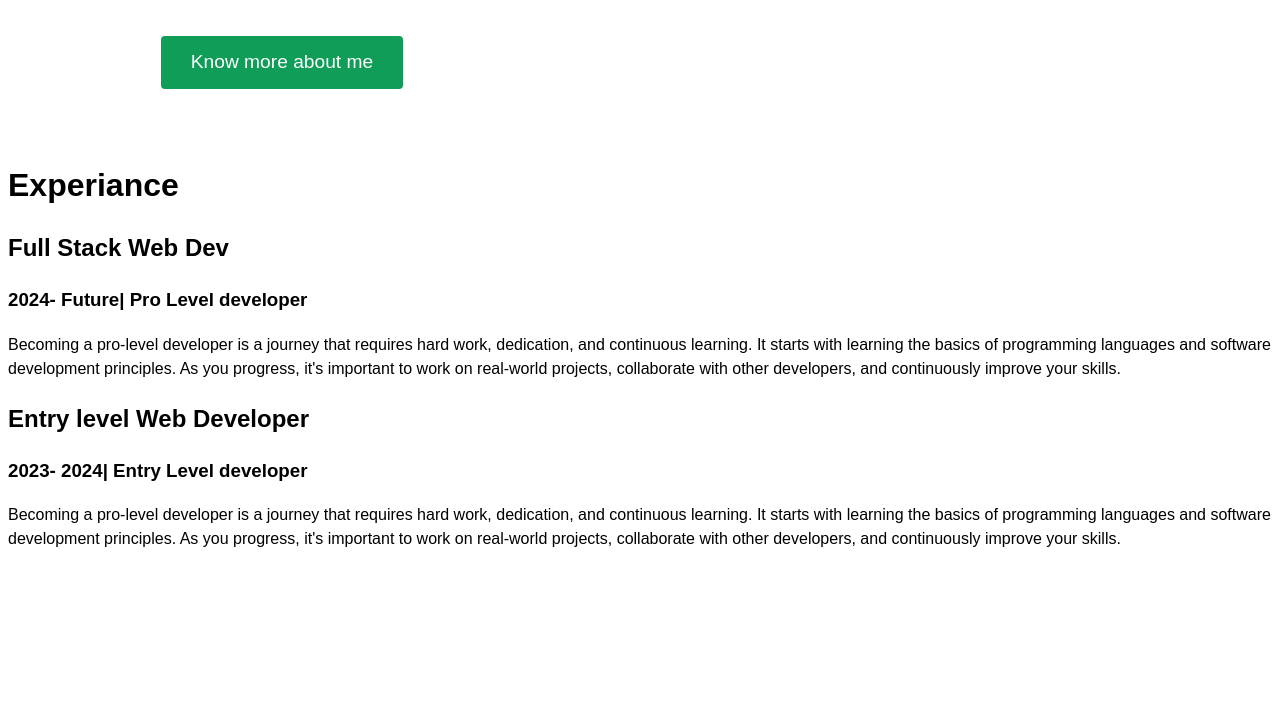
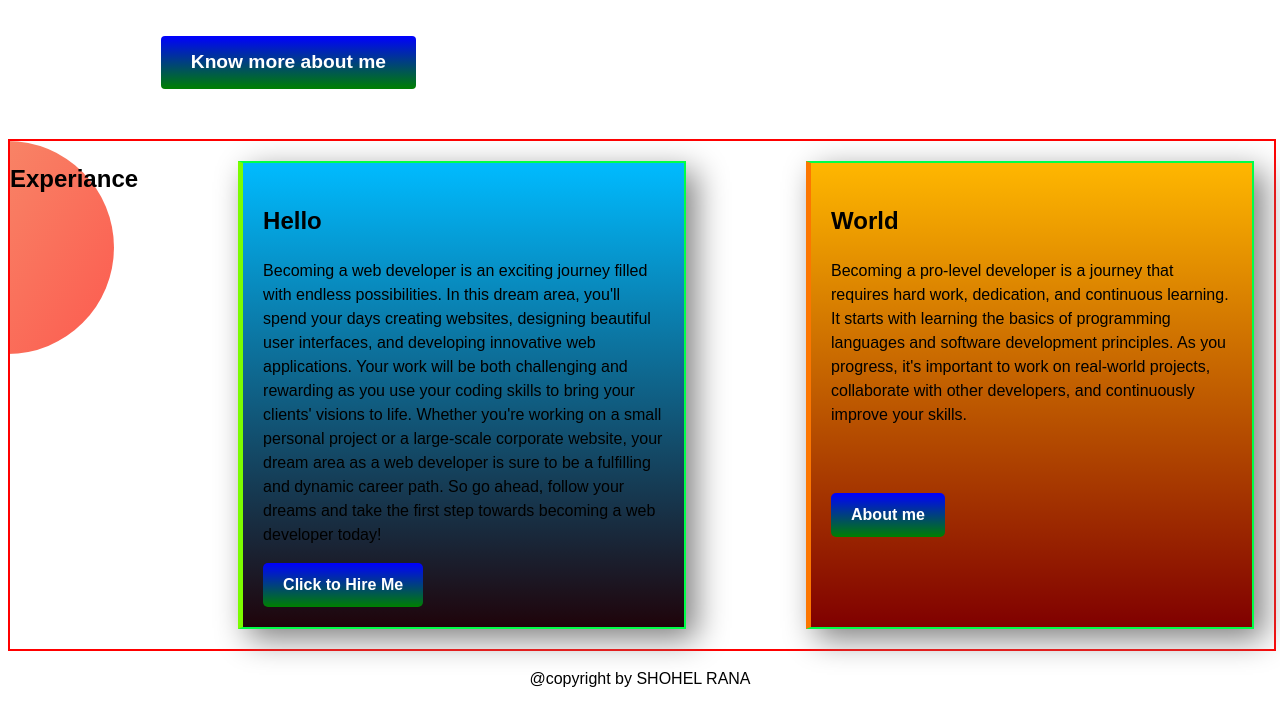
Before and after one commit to RANACSERU/portfolio, a plain HTML site: page index.html in a window 1280 px wide. Shown: the part 1049-1756 px from the top of the page. Before the commit the page ends 1616 px from the top, so only its background shows below. Drawn offline with Linux system fonts and the light colour scheme; a web font is replaced by a local one.

Commit message:
Added footer

```diff
--- a/index.html
+++ b/index.html
@@ -46,21 +46,25 @@
         </div>
 
     </section>
-    <div class="experiance-area">
-        <h1>Experiance</h1>
-        <div class="second-half single-experiance" >
-            <h2>Full Stack Web Dev</h2>
-            <h3>2024- Future| Pro Level developer</h3>
-            <p>Becoming a pro-level developer is a journey that requires hard work, dedication, and continuous learning. It starts with learning the basics of programming languages and software development principles. As you progress, it's important to work on real-world projects, collaborate with other developers, and continuously improve your skills.</p>
+    <section class="section">
+        <h1>Experiance</h1><br>
+        <div class="div" id="div1">
+            <h1>Hello</h1>
+            <p>Becoming a web developer is an exciting journey filled with endless possibilities. In this dream area, you'll spend your days creating websites, designing beautiful user interfaces, and developing innovative web applications. Your work will be both challenging and rewarding as you use your coding skills to bring your clients' visions to life. Whether you're working on a small personal project or a large-scale corporate website, your dream area as a web developer is sure to be a fulfilling and dynamic career path. So go ahead, follow your dreams and take the first step towards becoming a web developer today! </p>
+            <a href="To be set" target="_blank">Click to Hire Me</a>
 
         </div>
-        <div class="second-half single-experiance">
-            <h2>Entry level Web Developer</h2>
-            <h3>2023- 2024| Entry Level developer</h3>
+        <div class="div" id="div2">
+            <h1>World</h1>
             <p>Becoming a pro-level developer is a journey that requires hard work, dedication, and continuous learning. It starts with learning the basics of programming languages and software development principles. As you progress, it's important to work on real-world projects, collaborate with other developers, and continuously improve your skills.</p>
+            <a href="To be set" target="_blank">About me </a>
+        </div>
 
-        </div>
-    </div>
+    </section>
+
+    <footer>
+        <p style="text-align: center;">@copyright by SHOHEL RANA</p>
+    </footer>
 
 
 
--- a/style.css
+++ b/style.css
@@ -124,3 +124,56 @@ body {
     background-color: #0a7043;
     color: #fff;
     }
+
+
+    .div{
+        float: left;
+        border: 2px solid rgb(0, 255, 72);
+        margin: 20px 20px 20px 100px;
+        padding: 20px ;
+        width: 45%;
+        box-shadow: 10px 10px 30px gray;
+
+
+    }
+    #div2 a{
+        margin-top: 50px;
+    }
+    a:hover{
+        transform: scale(1.02);
+    }
+    .section{
+        border: 2px solid red;
+        display: flex;
+        justify-content: space-between;
+        /* justify-content:; */
+        width: 100%;
+        height: auto;
+        background-image: url(images/exp-bg.png);
+        background-repeat: no-repeat;
+    }
+
+    #div1{
+        border-left:5px solid lawngreen ;
+        background-image: linear-gradient(rgb(0, 187, 255), rgb(31, 4, 10));
+    }
+
+    #div2{
+        border-left:5px solid rgb(252, 118, 0) ;
+        /* border-image: linear-gradient(rgb(255, 153, 0), rgb(128, 0, 26)); */
+        background-image: linear-gradient(rgb(255, 183, 0), rgb(128, 0, 0));
+    }
+    a{
+        display: inline-block;
+        padding: 10px 20px;
+        font-size: 16px;
+        font-weight: bold;
+        text-align: center;
+        text-decoration: none;
+        /* background-color: #007bff; */
+        background-image: linear-gradient(blue, green);
+        color: #fff;
+        border: none;
+        border-radius: 5px;
+        cursor: pointer
+    }
```
